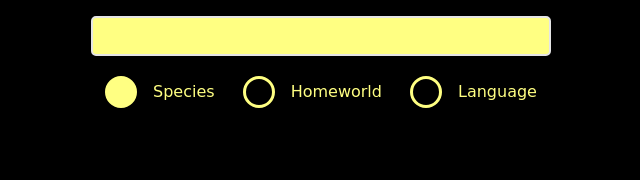
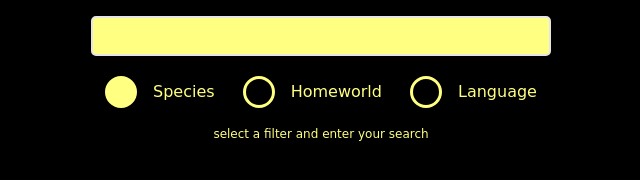
Before and after one commit to ericgold/web_api_v1, a plain HTML site: page index.html in a window 1280 px wide. Shown: the whole page, without its empty margins (319-959 px from the left). Drawn offline with nearby package versions, Linux system fonts and the light colour scheme; no server answers; a web font is replaced by a local one.

Commit message:
Merge branch 'master' into gh-pages
# Conflicts:
#	css/application.css
#	css/application.css.map
#	scripts/api.js
#
scss/.sass-cache/31e4ecaead88844c017f6207fb566bac31440524/_layout.scssc
#	scss/lightbox/_layout.scss

```diff
--- a/index.html
+++ b/index.html
@@ -9,7 +9,7 @@
 </head>
 <body>
 	<header class="main-header">
-			<input class="search" id="searchInput" type="text" name="user_search">
+			<input class="search" id="search-input" type="text" name="user_search">
 			<ul class="search-options">
 				<li>
 					<input type="radio" name="filter" id="species-radio" checked>
@@ -23,8 +23,8 @@
 					<input type="radio" name="filter" id="language-radio">
 					<label for ="language-radio"><span></span>Language</label>
 				</li>
-
 			</ul>
+			<p class="hint">select a filter and enter your search</p>
 	</header>
 	<div class="gallery">
 	</div>
--- a/scripts/api.js
+++ b/scripts/api.js
@@ -1,12 +1,15 @@
+
 /*
-************************
-*** Script for SWAPI ***
-************************
+***************************
+*********** SWAPI *********
+***************************
 */
 
 // base variables
 var speciesSwapi = "https://swapi.co/api/species/";
 var omdb = "https://www.omdbapi.com/?";
+
+var $searchField = $("#search-input");
 
 var $gallery = $('.gallery');
 var $thumbnail = $('.thumbnail');
@@ -19,8 +22,7 @@ var overlayContents = [];
 // used for adding numerical ids to thumbnails
 var thumbnailIndex = 0;
 
-// Variables for search
-var $searchField = $("input.search");
+
 
 // constructor function for overlay info objects
 function Species(number, name, classification, designation, language, average_lifespan, homeworld) {
@@ -107,7 +109,7 @@ function speciesTiles(data) {
   //removes 'undefined' from the galleryHTML
   var trimmedGalleryHTML = galleryHTML.substr(9);
   //adds generated thumbnails to the gallery
-  $('.gallery').append(trimmedGalleryHTML);
+  $gallery.append(trimmedGalleryHTML);
   //adds a numerical id to each thumbnail, starting at 0
   //(this should be changed to use the i from above somehow)
   $('.thumbnail').each(addIndex);
@@ -129,9 +131,11 @@ var $swapiCaption = $("<p id='swapi-caption'></p>");
 var $leftArrow = $("<button class='arrow' id='left-arrow'>&#10094</button>");
 var $rightArrow = $("<button class='arrow' id='right-arrow'>&#10095</button>");
 
-// Keep track of image index for prev/next navigation
+// keep track of image index for prev/next navigation
 var navIndex;
 
+
+// variable for storing the plot from the OMDB API
 var shortPlot;
 
 $swapiOverlay.append($swapiInnerOverlay);
@@ -178,12 +182,9 @@ function setIndexNav() {
     makeCaption(navIndex);
 }
 
-
-
-var shortPlot;
-
 function updatePlot(data) {
   shortPlot = String(data.Plot);
+
 
   if (shortPlot === "N/A") {
     shortPlot = "You'll have to rent it. No plot summary is available.";
@@ -206,7 +207,7 @@ function makeCaption(numb) {
   };
 
 
-
+  // make request to OMDB API to get the plot summary of the film
   $.getJSON(omdb, omdbOptions, updatePlot);
 
 
--- a/scss/gallery/_layout.scss
+++ b/scss/gallery/_layout.scss
@@ -3,11 +3,25 @@
 .main-header {
 	@include flexy(column, center);
 	justify-content: center;
-	//height: 7em;
 	padding: 1em .5em;
 	position: fixed;
 	width: 100%;
 	background-color: $black;
+}
+
+.main-header:hover .hint {
+	display: inline-block;
+}
+
+.hint {
+	display: none;
+	//position: absolute;
+	//margin-top: -0.75em;
+	margin: 0;
+	color: $secondary-color;
+	font-family: $font-primary;
+	font-size: 0.75em;
+	z-index: 100;
 }
 
 
@@ -61,12 +75,9 @@
 
 	}
 
-
-
 	input[type="radio"] {
 		display: none;
 		margin-right: 0.5em;
-
 	}
 
 	input[type="radio"]:checked + label span {
@@ -90,7 +101,7 @@
 	width: 100%;
 	max-width: 1200px;
 	margin: 0px auto;
-	padding-top: 11em;
+	padding-top: 12em;
 	background-color: $black;
 
 	@include mq(small-medium) {
```
Also changed, not shown: css/application.css, 1 other file.
